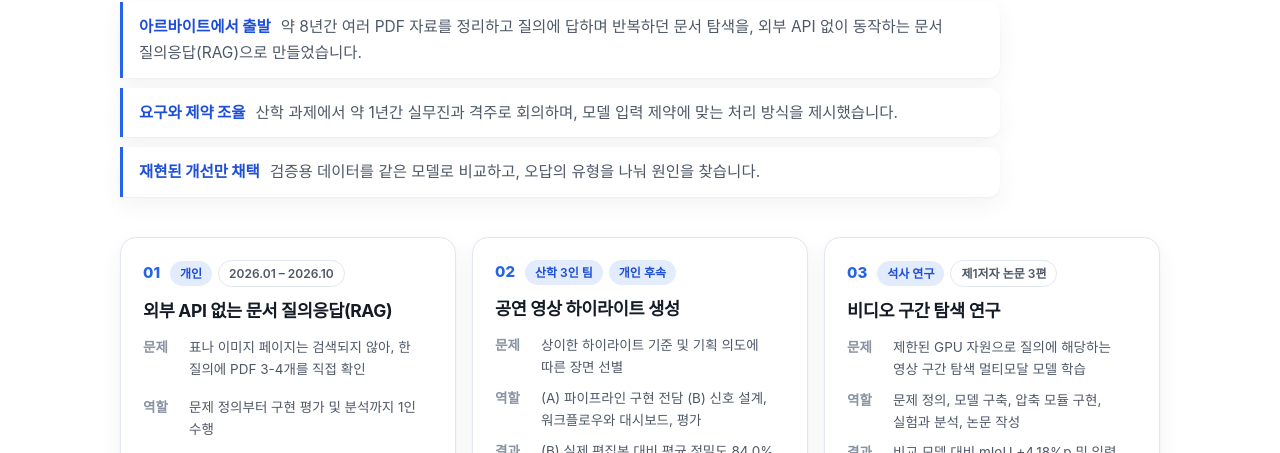
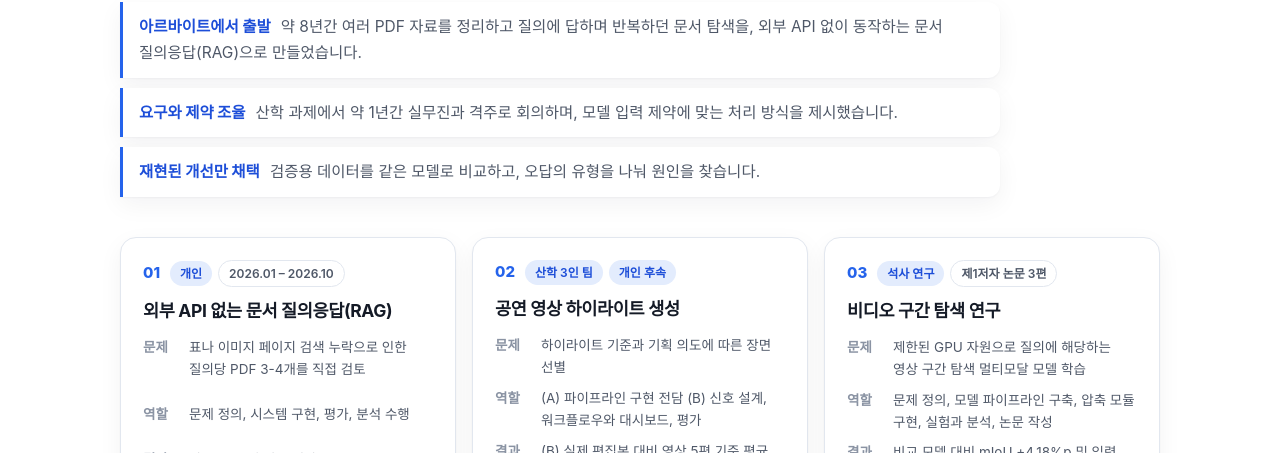
Before and after one commit to SemiKwon/ax-portfolio, a plain HTML site: page index.html in a window 1280 px wide. Shown: the part 326-779 px from the top of the page. Drawn offline with Linux system fonts and the light colour scheme; a web font is replaced by a local one.

Commit message:
Update index.html

```diff
--- a/index.html
+++ b/index.html
@@ -331,8 +331,8 @@ function imgFail(img){
         <div class="pc-top"><span class="num">01</span><span class="chip">개인</span><span class="chip g">2026.01 – 2026.10</span></div>
         <h3>외부 API 없는 문서 질의응답(RAG)</h3>
         <dl>
-          <dt>문제</dt><dd>표나 이미지 페이지는 검색되지 않아, 한 질의에 PDF 3-4개를 직접 확인</dd>
-          <dt>역할</dt><dd>문제 정의부터 구현 평가 및 분석까지 1인 수행</dd>
+          <dt>문제</dt><dd>표나 이미지 페이지 검색 누락으로 인한 질의당 PDF 3-4개를 직접 검토</dd>
+          <dt>역할</dt><dd>문제 정의, 시스템 구현, 평가, 분석 수행</dd>
           <dt>결과</dt><dd>같은 AI 모델 기준 정답률 54.6% → 71.7%</dd>
         </dl>
         <span class="more">자세히 보기 →</span>
@@ -341,9 +341,9 @@ function imgFail(img){
         <div class="pc-top"><span class="num">02</span><span class="chip">산학 3인 팀</span><span class="chip">개인 후속</span></div>
         <h3>공연 영상 하이라이트 생성</h3>
         <dl>
-          <dt>문제</dt><dd>상이한 하이라이트 기준 및 기획 의도에 따른 장면 선별</dd>
+          <dt>문제</dt><dd>하이라이트 기준과 기획 의도에 따른 장면 선별</dd>
           <dt>역할</dt><dd>(A) 파이프라인 구현 전담 (B) 신호 설계, 워크플로우와 대시보드, 평가</dd>
-          <dt>결과</dt><dd>(B) 실제 편집본 대비 평균 정밀도 84.0%, 재현율 83.4% (영상 5편)</dd>
+          <dt>결과</dt><dd>(B) 실제 편집본 대비 영상 5편 기준 평균 정밀도 84.0%, 재현율 83.4%</dd>
         </dl>
         <span class="more">자세히 보기 →</span>
       </a>
@@ -352,7 +352,7 @@ function imgFail(img){
         <h3>비디오 구간 탐색 연구</h3>
         <dl>
           <dt>문제</dt><dd>제한된 GPU 자원으로 질의에 해당하는 영상 구간 탐색 멀티모달 모델 학습</dd>
-          <dt>역할</dt><dd>문제 정의, 모델 구축, 압축 모듈 구현, 실험과 분석, 논문 작성</dd>
+          <dt>역할</dt><dd>문제 정의, 모델 파이프라인 구축, 압축 모듈 구현, 실험과 분석, 논문 작성</dd>
           <dt>결과</dt><dd>비교 모델 대비 mIoU +4.18%p 및 입력 토큰 50% 압축</dd>
         </dl>
         <span class="more">자세히 보기 →</span>
```
